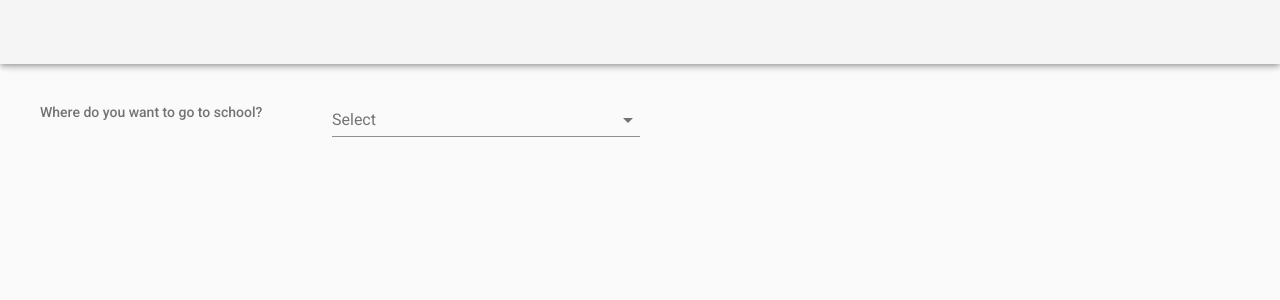
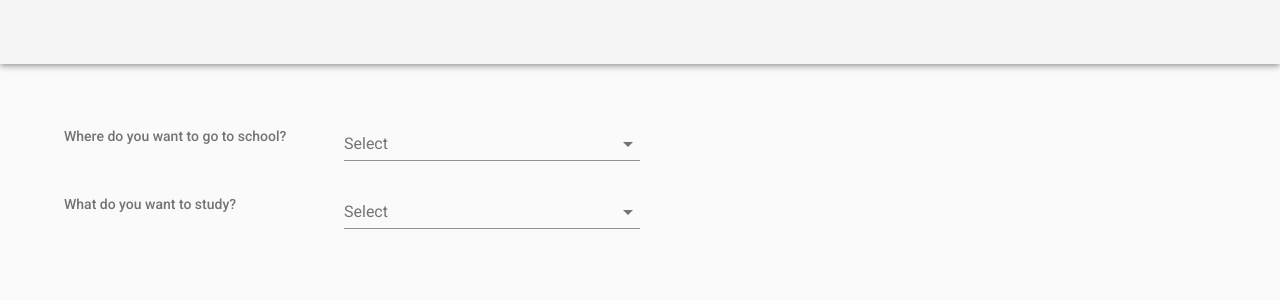
Before and after one commit to kim24416/career-choice-web, a Vue app: page /#/ in a window 1280 px wide. Shown: the top 300 px of the page. Built offline with nearby package versions, Linux system fonts and the light colour scheme.

Commit message:
Added a study field

```diff
--- a/src/components/Occupation.vue
+++ b/src/components/Occupation.vue
@@ -1,4 +1,5 @@
 <template>
+    <v-container fluid>
         <v-layout row wrap>
             <v-flex xs3>
                 <v-subheader>Where do you want to go to school?</v-subheader>
@@ -13,6 +14,21 @@
             </v-flex>
             <v-flex xs6></v-flex>
         </v-layout>
+        <v-layout row wrap>
+            <v-flex xs3>
+                <v-subheader>What do you want to study?</v-subheader>
+            </v-flex>
+            <v-flex xs3>
+                <v-select
+                    :items="studies"
+                    label="Select"
+                    single-line
+                    autocomplete="true"
+                ></v-select>
+            </v-flex>
+            <v-flex xs6></v-flex>
+        </v-layout>
+    </v-container>
 </template>
 
 <script>
@@ -35,6 +51,18 @@ export default {
         'Fortis College Salt Lake City',
         'Independence University',
       ],
+      studies: [
+        'Business',
+        'History',
+        'Arts',
+        'Physics',
+        'Bio Chemistry',
+        'Law',
+        'Finance',
+        'Economics',
+        'Information Science',
+        'Computer Science',
+      ],
     };
   },
 };
```
Lines whose indentation alone changed are shown as unchanged.
